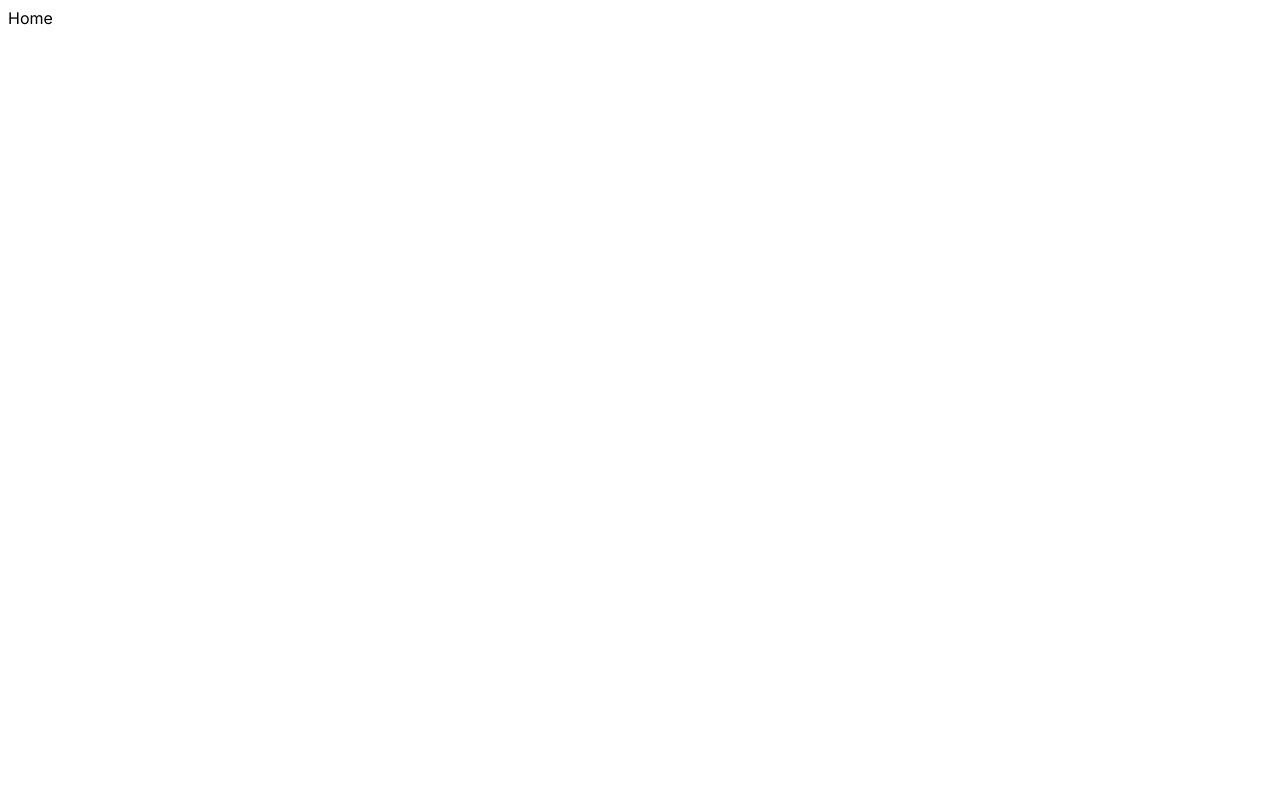
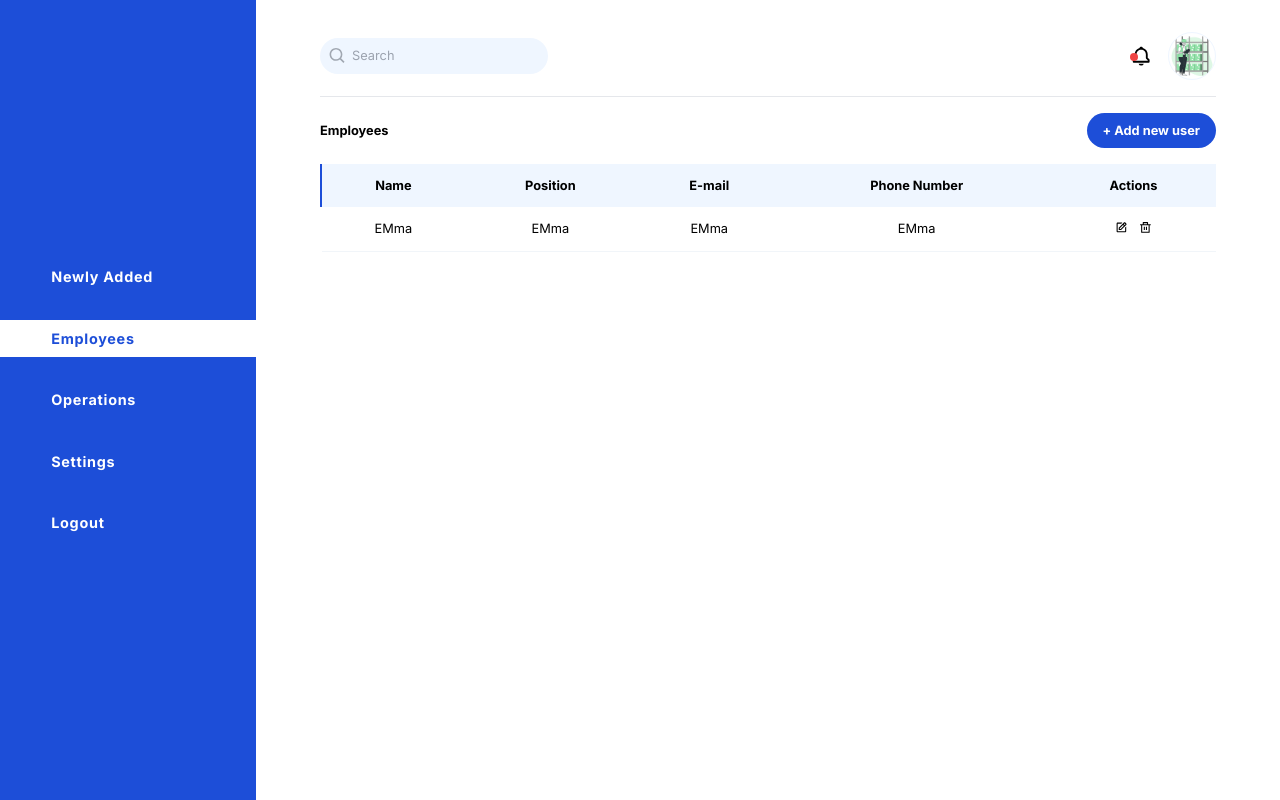
Before and after one commit to gabquelyn/Kye, a Next.js app: page / in a window 1280 px wide. Built offline with nearby package versions, Linux system fonts and the light colour scheme.

Commit message:
created the dashboard

```diff
--- /dev/null
+++ b/app/api/auth/[...nextauth]/route.ts
@@ -0,0 +1,49 @@
+import NextAuth from "next-auth/next";
+import EmailProvider from "next-auth/providers/email";
+import Credentials from "next-auth/providers/credentials";
+import GitHubProvider from "next-auth/providers/github";
+import GoogleProvider from "next-auth/providers/google";
+
+const handler =  NextAuth({
+  providers: [
+    GitHubProvider({
+      clientId: process.env.GITHUB_ID!,
+      clientSecret: process.env.GITHUB_SECRET!,
+    }),
+    GoogleProvider({
+      clientId: process.env.GOOGLE_CLIENT_ID!,
+      clientSecret: process.env.GOOGLE_CLIENT_SECRET!,
+    }),
+    Credentials({
+        // The name to display on the sign in form (e.g. "Sign in with...")
+        name: "Credentials",
+        // `credentials` is used to generate a form on the sign in page.
+        // You can specify which fields should be submitted, by adding keys to the `credentials` object.
+        // e.g. domain, username, password, 2FA token, etc.
+        // You can pass any HTML attribute to the <input> tag through the object.
+        credentials: {
+          username: { label: "Username", type: "text", placeholder: "jsmith" },
+          password: { label: "Password", type: "password" }
+        },
+        async authorize(credentials, req) {
+          // Add logic here to look up the user from the credentials supplied
+          const user = { id: "1", name: "J Smith", email: "jsmith@example.com" }
+
+          if (user) {
+            // Any object returned will be saved in `user` property of the JWT
+            return user
+          } else {
+            // If you return null then an error will be displayed advising the user to check their details.
+            return null
+
+            // You can also Reject this callback with an Error thus the user will be sent to the error page with the error message as a query parameter
+          }
+        }
+      })
+
+  ],
+  callbacks: {
+
+  }
+});
+export { handler as GET, handler as POST }
--- /dev/null
+++ b/app/components/Navigation.tsx
@@ -0,0 +1,54 @@
+"use client";
+import React from "react";
+import Link from "next/link";
+import { usePathname } from "next/navigation";
+export default function Navigation() {
+  const pathname = usePathname();
+
+  return (
+    <div className="bg-blue-700 h-[100svh] flex items-center justify-center">
+      <div className="text-white text-[.9rem] tracking-wider w-full flex flex-col gap-[1.5rem]">
+        <Link
+          href="/new"
+          className={`navigation ${
+            pathname === "/new" ? "bg-white text-blue-700" : ""
+          }`}
+        >
+          Newly Added
+        </Link>
+        <Link
+          href="/"
+          className={`navigation ${
+            pathname === "/" ? "bg-white text-blue-700" : ""
+          }`}
+        >
+          Employees
+        </Link>
+        <Link
+          href="/operations"
+          className={`navigation ${
+            pathname === "/operations" ? "bg-white text-blue-700" : ""
+          }`}
+        >
+          Operations
+        </Link>
+        <Link
+          href="/settings"
+          className={`navigation ${
+            pathname === "/settings" ? "bg-white text-blue-700" : ""
+          }`}
+        >
+          Settings
+        </Link>
+        <Link
+          href="/logout"
+          className={`navigation ${
+            pathname === "/logout" ? "bg-white text-blue-700" : ""
+          }`}
+        >
+          Logout
+        </Link>
+      </div>
+    </div>
+  );
+}
--- /dev/null
+++ b/app/components/Table.tsx
@@ -0,0 +1,37 @@
+import React from "react";
+import { BiEdit } from "react-icons/bi";
+import { RiDeleteBinLine } from "react-icons/ri";
+
+export default function Table() {
+  return (
+    <div>
+      <table>
+        <thead>
+          <tr>
+            <th>Name</th>
+            <th>Position</th>
+            <th>E-mail</th>
+            <th>Phone Number</th>
+            <th>Actions</th>
+          </tr>
+        </thead>
+        <tbody>
+          <tr>
+            <td>EMma</td>
+            <td>EMma</td>
+            <td>EMma</td>
+            <td>EMma</td>
+            <td>
+              <button>
+                <BiEdit />
+              </button>
+              <button className="ml-3">
+                <RiDeleteBinLine />
+              </button>
+            </td>
+          </tr>
+        </tbody>
+      </table>
+    </div>
+  );
+}
--- a/app/globals.css
+++ b/app/globals.css
@@ -2,7 +2,7 @@
 @tailwind components;
 @tailwind utilities;
 
-:root {
+/* :root {
   --foreground-rgb: 0, 0, 0;
   --background-start-rgb: 214, 219, 220;
   --background-end-rgb: 255, 255, 255;
@@ -24,4 +24,31 @@ body {
       rgb(var(--background-end-rgb))
     )
     rgb(var(--background-start-rgb));
+} */
+
+body{
+  font-size: .8rem
 }
+table {
+  @apply w-full;
+}
+
+table tbody tr td {
+  @apply text-center p-3 my-3;
+}
+
+table tbody tr {
+  @apply cursor-pointer transition-all hover:bg-blue-50 border-l-2 border-transparent hover:border-l-blue-700 border-b-[1px] border-b-slate-100;
+}
+
+table thead tr{
+  @apply bg-blue-50 border-l-blue-700 border-l-2
+}
+
+table thead tr th{
+  @apply p-3
+}
+
+.navigation{
+  @apply p-2 cursor-pointer hover:bg-white hover:text-blue-700 transition-all w-full font-bold text-left px-[20%]
+}
--- a/app/layout.tsx
+++ b/app/layout.tsx
@@ -1,20 +1,21 @@
-import type { Metadata } from "next";
 import { Inter } from "next/font/google";
+import "./globals.css";
+import Navigation from "./components/Navigation";
+
 const inter = Inter({ subsets: ["latin"] });
-
-export const metadata: Metadata = {
-  title: "KYE",
-  description: "Help you know your employee",
-};
-
 export default function RootLayout({
   children,
 }: {
   children: React.ReactNode;
 }) {
   return (
-    <html lang="en">
-      <body className={inter.className}>{children}</body>
+    <html lang="en text-[.8rem]">
+      <body className={inter.className}>
+        <div className="grid grid-cols-[20%_80%]">
+          <Navigation />
+          {children}
+        </div>
+      </body>
     </html>
   );
 }
--- a/app/page.tsx
+++ b/app/page.tsx
@@ -1,7 +1,43 @@
-import React from 'react'
-
+import React from "react";
+import Table from "./components/Table";
+import { BiSearch, BiBell } from "react-icons/bi";
+import Image from "next/image";
 export default function Home() {
   return (
-    <div>Home</div>
-  )
+    <div className="mx-[4rem] my-[2rem]">
+      <div className="mb-[1rem] flex items-center justify-between">
+        <div className="relative">
+          <input
+            type="search"
+            className="bg-blue-50 outline-none border-none p-2 rounded-[2rem] pl-8"
+            placeholder="Search"
+          />
+          <BiSearch className="absolute top-[50%] text-[1.2rem] left-2 -translate-y-[50%] text-[#A1A8B2]" />
+        </div>
+        <div className="flex items-center gap-[1rem] text-[1.4rem]">
+          <div className="relative">
+            <BiBell />
+            <div className="absolute top-2 bg-red-500 h-2 w-2 rounded-[50%]"></div>
+          </div>
+          <div className="relative h-[3rem] w-[3rem] overflow-hidden rounded-[50%] border-[1px] border-blue-50">
+            <Image
+              src="/avatar.png"
+              fill
+              unoptimized
+              alt="avatar"
+              className="object-cover"
+            />
+          </div>
+        </div>
+      </div>
+      <hr className="bg-[#A1A8B2] my-[1rem]" />
+      <div className="flex justify-between items-center mb-[1rem]">
+        <p className="font-bold">Employees</p>
+        <button className="font-bold text-white py-2 px-4 rounded-[1.5rem] bg-blue-700">
+          + Add new user
+        </button>
+      </div>
+      <Table />
+    </div>
+  );
 }
```
Also changed, not shown: package.json (+6 -4 lines), public/avatar.png (added), 1 other file (tests, documents, lock files or other folders).
